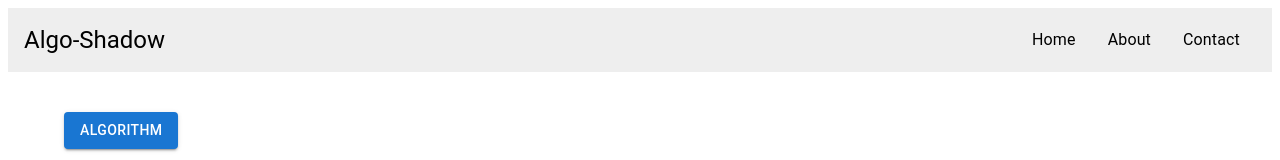
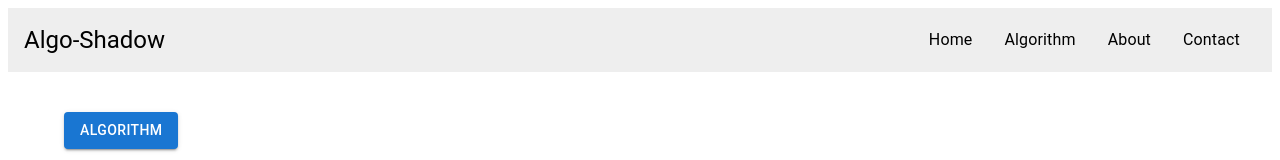
Before and after one commit to mytnguyen26/algo-shadow, a React (Vite) app in the folder packages/client/: page /algorithm in a window 1280 px wide. Shown: the top 160 px of the page. Built offline with nearby package versions, Linux system fonts and the light colour scheme.

Commit message:
fix: add algorithm navigate

```diff
--- a/packages/client/src/App.jsx
+++ b/packages/client/src/App.jsx
@@ -5,6 +5,7 @@ import Algorithm from "./pages/Algorithm/algorithm.jsx";
 import Heap from "./pages/Algorithm/heap.jsx";
 import { Paths } from "./constants/Paths.js";
 import AlgoLayout from "./pages/Algorithm/algoLayout.jsx";
+import { Dijkstra } from "./pages/Dijkstra/Dijkstra.jsx";
 
 function App() {
   return (
@@ -15,6 +16,7 @@ function App() {
           <Route path={Paths.ALGORITHM} element={<AlgoLayout />}>
             <Route index element={<Algorithm />} />
             <Route path={Paths.HEAP} element={<Heap />} />
+            <Route path={Paths.DIJKSTRA} element={<Dijkstra />} />
           </Route>
         </Route>
       </Routes>
--- a/packages/client/src/pages/Home/component/navbar.jsx
+++ b/packages/client/src/pages/Home/component/navbar.jsx
@@ -5,6 +5,8 @@ import ListItemButton from "@mui/material/ListItemButton";
 import ListItemText from "@mui/material/ListItemText";
 import { SideList } from "./SideList.jsx";
 import { Stack, Typography } from "@mui/material";
+import { Paths } from "../../../constants/Paths.js";
+import { Link } from "@mui/material";
 
 export const Navbar = () => {
   return (
@@ -26,6 +28,16 @@ export const Navbar = () => {
             </ListItem>
             <ListItem disablePadding>
               <ListItemButton>
+                <Link
+                  to={Paths.ALGORITHM}
+                  sx={{ textDecoration: "none", color: "black" }}
+                >
+                  <ListItemText primary="Algorithm" />
+                </Link>
+              </ListItemButton>
+            </ListItem>
+            <ListItem disablePadding>
+              <ListItemButton>
                 <ListItemText primary="About" />
               </ListItemButton>
             </ListItem>
```
Also changed, not shown: 1 other file (tests, documents, lock files or other folders).
